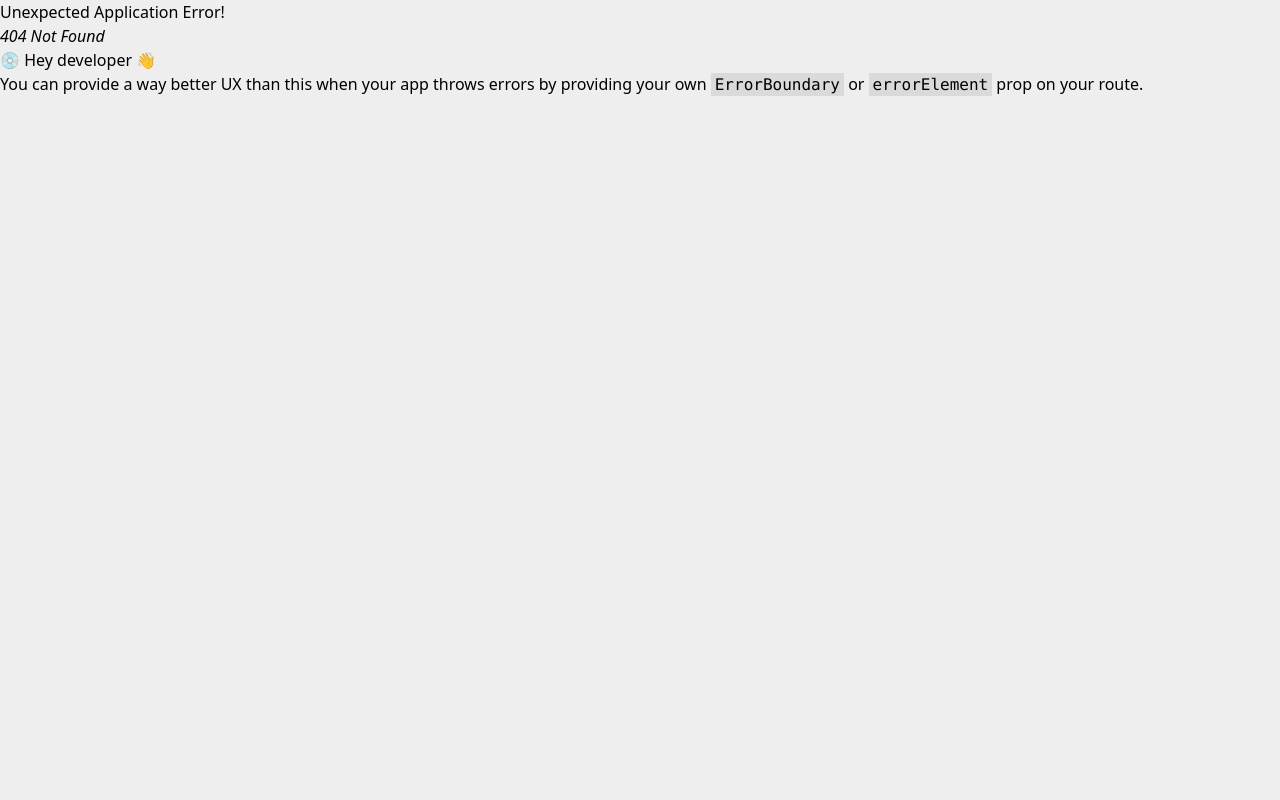
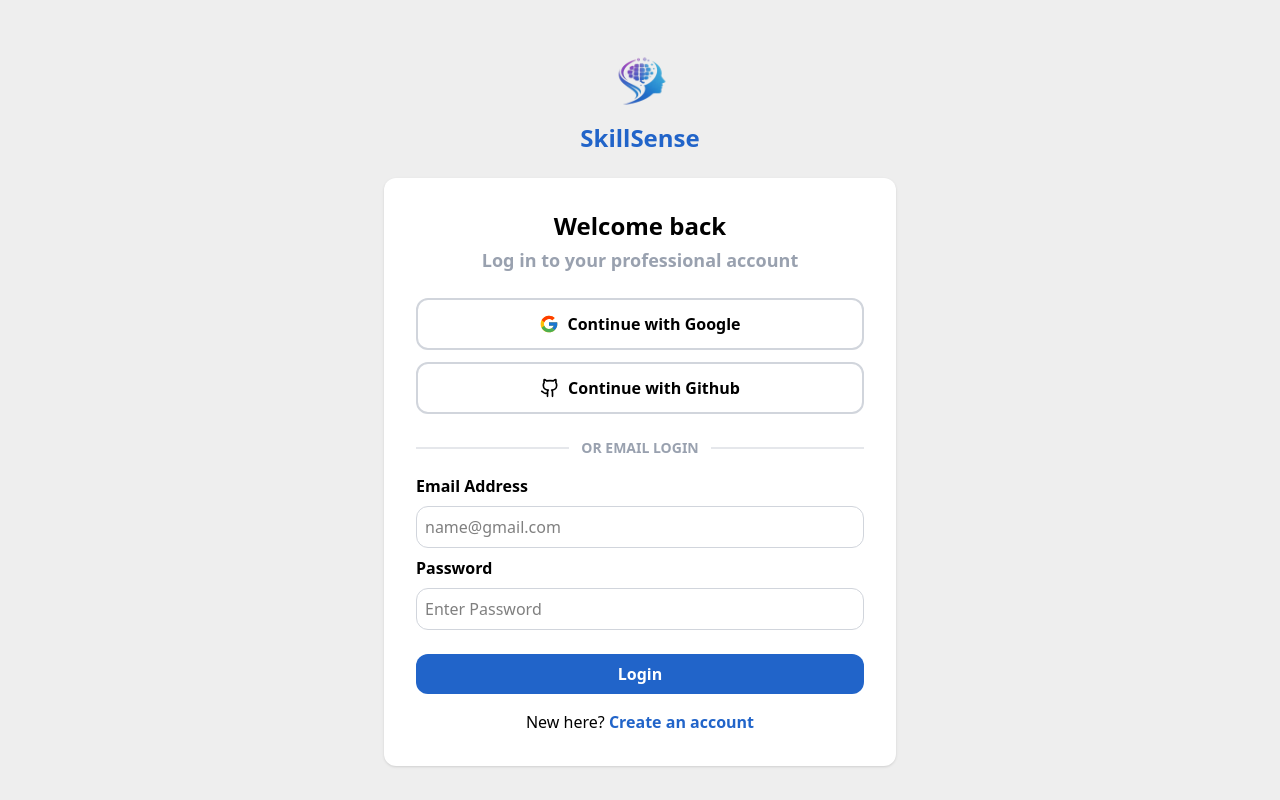
Before and after one commit to moshaosama/SkillSense_fe, a React (Vite) app: page /login in a window 1280 px wide. Before the commit this address had no page. Built offline with nearby package versions, Linux system fonts and the light colour scheme.

Commit message:
Add Auth Pages

```diff
--- /dev/null
+++ b/src/Features/Auth/Components/Divider.tsx
@@ -0,0 +1,11 @@
+const Divider = ({ text }: { text: string }) => (
+  <div className="flex items-center my-4">
+    <hr className="flex-1 h-0.5 bg-gray-200 border-0" />
+    <span className="mx-3 text-xs sm:text-sm font-semibold text-gray-400">
+      {text}
+    </span>
+    <hr className="flex-1 h-0.5 bg-gray-200 border-0" />
+  </div>
+);
+
+export default Divider;
--- /dev/null
+++ b/src/Features/Auth/Components/Inputs.tsx
@@ -0,0 +1,24 @@
+const Inputs = ({
+  label,
+  placeholder,
+  type,
+}: {
+  label: string;
+  placeholder: string;
+  type: string;
+}) => {
+  return (
+    <div className="flex flex-col gap-2 mt-2">
+      <label className="font-bold" htmlFor={label}>
+        {label}
+      </label>
+      <input
+        type={type}
+        placeholder={placeholder}
+        className="border border-gray-300 p-2 rounded-xl"
+      />
+    </div>
+  );
+};
+
+export default Inputs;
--- /dev/null
+++ b/src/Features/Auth/Components/SocialBtns.tsx
@@ -0,0 +1,10 @@
+import type { ReactNode } from "react";
+
+const SocialButton = ({ icon, text }: { icon: ReactNode; text: string }) => (
+  <div className="flex cursor-pointer hover:bg-gray-100 transition-all duration-200 items-center border-2 py-3 justify-center rounded-xl border-gray-300 gap-2 w-full">
+    {icon}
+    <span className="font-bold text-sm sm:text-base">{text}</span>
+  </div>
+);
+
+export default SocialButton;
--- /dev/null
+++ b/src/Features/Auth/index.tsx
@@ -0,0 +1,123 @@
+import { Github } from "lucide-react";
+import { FcGoogle } from "react-icons/fc";
+import { Link } from "react-router";
+import Inputs from "./Components/Inputs";
+import SocialButton from "./Components/SocialBtns";
+import Divider from "./Components/Divider";
+
+const Index = ({
+  isBrand,
+  title,
+  description,
+  isSignUp,
+}: {
+  isBrand: boolean;
+  title: string;
+  description: string;
+  isSignUp: boolean;
+}) => {
+  return (
+    <div className="flex min-h-screen items-center justify-center px-4 sm:px-6">
+      <div className="w-full">
+        {isBrand ? (
+          <div className="flex flex-col items-center justify-center mb-6">
+            <img
+              src="logo.png"
+              alt="logo"
+              className="w-20 h-20 sm:w-24 sm:h-24 object-cover"
+            />
+            <h1 className="text-(--main-color) font-bold text-xl sm:text-2xl -mt-2">
+              SkillSense
+            </h1>
+          </div>
+        ) : (
+          <div className="absolute top-0 left-0 w-full px-4 sm:px-10 py-3 flex items-center justify-between">
+            <img
+              src="logo.png"
+              alt="Logo"
+              className="w-14 h-14 sm:w-20 sm:h-20 object-cover"
+            />
+            <Link to="/">
+              <span className="text-sm sm:text-md font-semibold text-gray-700">
+                Back to homepage
+              </span>
+            </Link>
+          </div>
+        )}
+
+        <div className="mx-auto bg-white rounded-xl p-6 sm:p-8 w-full max-w-md sm:max-w-lg shadow-sm">
+          <h1 className="text-xl sm:text-2xl font-bold text-center">{title}</h1>
+          <p className="text-gray-400 text-sm sm:text-lg font-semibold text-center mt-1">
+            {description}
+          </p>
+
+          {isSignUp ? (
+            <div className="flex flex-col sm:flex-row gap-3 my-6">
+              <SocialButton icon={<FcGoogle size={20} />} text="Google" />
+              <SocialButton icon={<Github size={20} />} text="Github" />
+            </div>
+          ) : (
+            <div className="flex flex-col gap-3 my-6">
+              <SocialButton
+                icon={<FcGoogle size={20} />}
+                text="Continue with Google"
+              />
+              <SocialButton
+                icon={<Github size={20} />}
+                text="Continue with Github"
+              />
+            </div>
+          )}
+
+          <Divider
+            text={isSignUp ? "OR CONTINUE WITH EMAIL" : "OR EMAIL LOGIN"}
+          />
+
+          <form className="w-full">
+            {isSignUp && (
+              <Inputs label="Full Name" placeholder="Name" type="text" />
+            )}
+
+            <Inputs
+              label="Email Address"
+              placeholder="name@gmail.com"
+              type="email"
+            />
+
+            <Inputs
+              label="Password"
+              placeholder="Enter Password"
+              type="password"
+            />
+
+            <button className="btn-main w-full mt-6">
+              {isSignUp ? "Create Account" : "Login"}
+            </button>
+          </form>
+
+          <div className="text-center mt-4 text-sm sm:text-base">
+            {isSignUp ? (
+              <>
+                Already have an account?{" "}
+                <Link to="/login">
+                  <span className="text-(--main-color) font-bold">Login</span>
+                </Link>
+              </>
+            ) : (
+              <>
+                New here?{" "}
+                <Link to="/signup">
+                  <span className="text-(--main-color) font-bold">
+                    Create an account
+                  </span>
+                </Link>
+              </>
+            )}
+          </div>
+        </div>
+      </div>
+    </div>
+  );
+};
+
+export default Index;
--- a/src/Layout/Main_Layout.tsx
+++ b/src/Layout/Main_Layout.tsx
@@ -1,13 +1,17 @@
-import { Outlet } from "react-router";
+import { Outlet, useLocation } from "react-router";
 import Navbar_Landing from "../Shared/Components/Navbar_Landing";
 import { Navbar_Links_Provider } from "../Shared/Context/Navbar_Links.context";
 
 const Main_Layout = () => {
+  const { pathname } = useLocation();
+
   return (
     <div>
-      <Navbar_Links_Provider>
-        <Navbar_Landing />
-      </Navbar_Links_Provider>
+      {pathname === "/login" || pathname === "/signup" ? null : (
+        <Navbar_Links_Provider>
+          <Navbar_Landing />
+        </Navbar_Links_Provider>
+      )}
       <Outlet />
     </div>
   );
--- /dev/null
+++ b/src/Pages/Login.tsx
@@ -0,0 +1,16 @@
+import LoginForm from "../Features/Auth/index";
+
+const Login = () => {
+  return (
+    <div>
+      <LoginForm
+        isBrand={true}
+        title="Welcome back"
+        description="Log in to your professional account"
+        isSignUp={false}
+      />
+    </div>
+  );
+};
+
+export default Login;
--- /dev/null
+++ b/src/Pages/Sign_Up.tsx
@@ -0,0 +1,16 @@
+import SignUpForm from "../Features/Auth/index";
+
+const Sign_Up = () => {
+  return (
+    <div>
+      <SignUpForm
+        isBrand={false}
+        title="Create your account"
+        description="Join 10,000+ tech professionals"
+        isSignUp={true}
+      />
+    </div>
+  );
+};
+
+export default Sign_Up;
--- a/src/Shared/Components/Navbar_Landing.tsx
+++ b/src/Shared/Components/Navbar_Landing.tsx
@@ -1,7 +1,7 @@
 import { Menu } from "lucide-react";
 import { useNavbar } from "../Context/Navbar_Links.context";
 import cn from "../../utils/cn";
-import { Link } from "react-router";
+import { Link, Links } from "react-router";
 
 const globalStyle = {
   border: "0.5px solid #eee",
@@ -33,9 +33,13 @@
         </nav>
 
         <div className="flex flex-row-reverse items-center gap-5 mr-5 max-sm:hidden">
+          <Link to={"/login"}>
             <button className="btn-main">Login</button>
+          </Link>
 
+          <Link to={"/signup"}>
             <h1 className="text-md font-bold cursor-pointer">Sign Up</h1>
+          </Link>
         </div>
 
         {/* Mobile */}
@@ -63,13 +67,17 @@
         ))}
 
         <div className="flex flex-col gap-2">
+          <Link to={"/login"}>
             <button className="bg-(--main-color) hover:bg-(--hover-color) cursor-pointer mt-4 text-white font-bold text-start mx-2 rounded-xl py-3 px-5">
               Login
             </button>
+          </Link>
 
+          <Link to={"/signup"}>
             <h1 className="text-md cursor-pointer" style={globalStyle}>
               Sign Up
             </h1>
+          </Link>
         </div>
       </div>
     </>
```
Also changed, not shown: src/Router/router.tsx (+10 -0 lines). Lines whose indentation alone changed are shown as unchanged.
